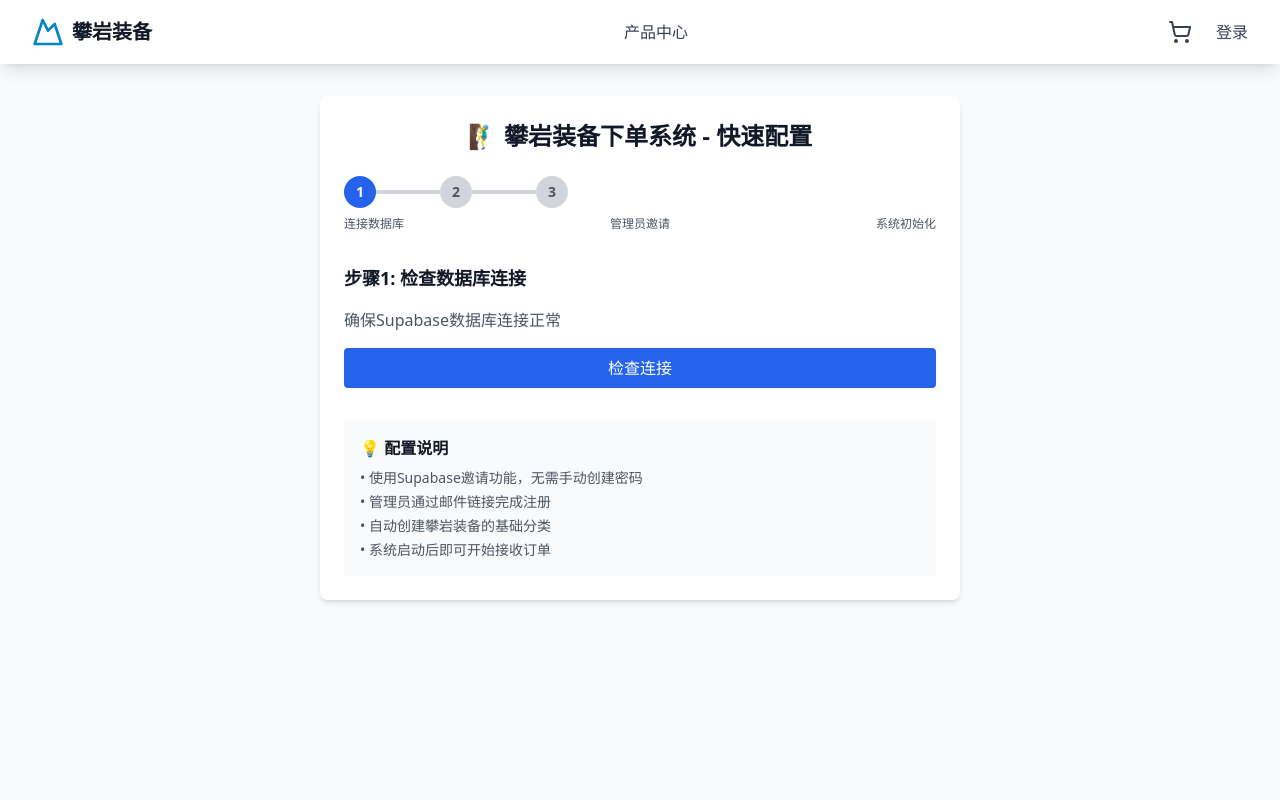
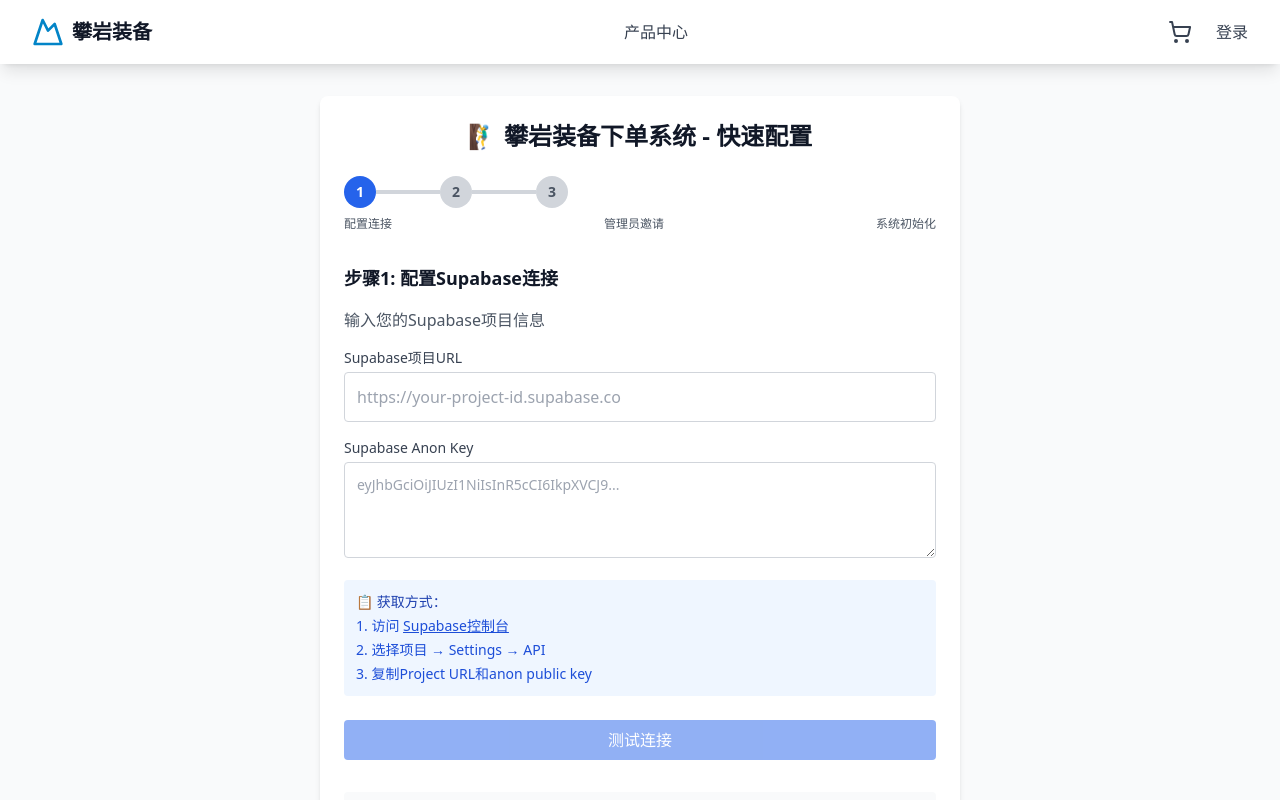
Before and after one commit to jiangqi-ai/TN-SCXD-5.0, a Next.js app: page /simple-setup in a window 1280 px wide. Shown: the top 800 px of the page. Built offline with nearby package versions, Linux system fonts and the light colour scheme; no server answers.

Commit message:
Allow direct Supabase configuration input in setup page - no Vercel config needed

```diff
--- a/app/simple-setup/page.tsx
+++ b/app/simple-setup/page.tsx
@@ -10,27 +10,37 @@
   const [setupComplete, setSetupComplete] = useState(false)
   const [message, setMessage] = useState('')
 
-  // 步骤1：检查Supabase连接
+  // 环境变量输入
+  const [supabaseUrl, setSupabaseUrl] = useState('')
+  const [supabaseKey, setSupabaseKey] = useState('')
+  const [customClient, setCustomClient] = useState(null)
+
+  // 步骤1：使用输入的环境变量连接
   const checkConnection = async () => {
+    if (!supabaseUrl || !supabaseKey) {
+      setMessage('请输入Supabase URL和密钥')
+      return
+    }
+
     setLoading(true)
     setMessage('')
 
-    if (!isSupabaseConfigured()) {
-      setMessage('❌ 请先在Vercel中配置Supabase环境变量')
-      setLoading(false)
-      return
-    }
+    try {
+      // 创建临时客户端测试连接
+      const { createClient } = await import('@supabase/supabase-js')
+      const testClient = createClient(supabaseUrl, supabaseKey)
 
-    try {
-      const supabase = createSupabaseClient()
-      const { data, error } = await supabase.from('profiles').select('count').limit(1)
+      // 测试连接
+      const { data, error } = await testClient.from('profiles').select('count').limit(1)
 
       if (error) throw error
 
+      // 保存客户端供后续使用
+      setCustomClient(testClient)
       setMessage('✅ Supabase连接成功！')
       setStep(2)
-    } catch (error) {
-      setMessage('❌ 连接失败，请检查配置')
+    } catch (error: any) {
+      setMessage(`❌ 连接失败: ${error.message}`)
     }
     setLoading(false)
   }
@@ -46,7 +56,8 @@
     setMessage('')
 
     try {
-      const supabase = createSupabaseClient()
+      // 使用之前创建的客户端
+      const supabase = customClient || createSupabaseClient()
 
       // 使用Supabase的邀请功能
       const { data, error } = await supabase.auth.admin.inviteUserByEmail(adminEmail, {
@@ -72,7 +83,7 @@
     setMessage('')
 
     try {
-      const supabase = createSupabaseClient()
+      const supabase = customClient || createSupabaseClient()
 
       // 创建基础分类
       const categories = [
@@ -164,7 +175,7 @@
               ))}
             </div>
                          <div className="flex justify-between text-xs text-gray-600 mt-2">
-              <span>连接数据库</span>
+               <span>配置连接</span>
                <span>管理员邀请</span>
                <span>系统初始化</span>
              </div>
@@ -174,16 +185,53 @@
           <div className="space-y-6">
             {step === 1 && (
               <div>
-                <h2 className="text-lg font-semibold mb-4">步骤1: 检查数据库连接</h2>
+                <h2 className="text-lg font-semibold mb-4">步骤1: 配置Supabase连接</h2>
                 <p className="text-gray-600 mb-4">
-                  确保Supabase数据库连接正常
+                  输入您的Supabase项目信息
                 </p>
+
+                <div className="space-y-4 mb-6">
+                  <div>
+                    <label className="block text-sm font-medium text-gray-700 mb-1">
+                      Supabase项目URL
+                    </label>
+                    <input
+                      type="url"
+                      value={supabaseUrl}
+                      onChange={(e) => setSupabaseUrl(e.target.value)}
+                      placeholder="https://your-project-id.supabase.co"
+                      className="w-full p-3 border border-gray-300 rounded"
+                    />
+                  </div>
+
+                  <div>
+                    <label className="block text-sm font-medium text-gray-700 mb-1">
+                      Supabase Anon Key
+                    </label>
+                    <textarea
+                      value={supabaseKey}
+                      onChange={(e) => setSupabaseKey(e.target.value)}
+                      placeholder="eyJhbGciOiJIUzI1NiIsInR5cCI6IkpXVCJ9..."
+                      className="w-full p-3 border border-gray-300 rounded h-24 text-sm"
+                    />
+                  </div>
+
+                  <div className="bg-blue-50 p-3 rounded text-sm">
+                    <p className="font-medium text-blue-800 mb-1">📋 获取方式：</p>
+                    <ol className="text-blue-700 space-y-1 list-decimal list-inside">
+                      <li>访问 <a href="https://supabase.com/dashboard" target="_blank" className="underline">Supabase控制台</a></li>
+                      <li>选择项目 → Settings → API</li>
+                      <li>复制Project URL和anon public key</li>
+                    </ol>
+                  </div>
+                </div>
+
                 <button
                   onClick={checkConnection}
-                  disabled={loading}
+                  disabled={loading || !supabaseUrl || !supabaseKey}
                   className="w-full bg-blue-600 text-white py-2 px-4 rounded hover:bg-blue-700 disabled:opacity-50"
                 >
-                  {loading ? '检查中...' : '检查连接'}
+                  {loading ? '连接中...' : '测试连接'}
                 </button>
               </div>
             )}
@@ -241,10 +289,10 @@
                      <div className="mt-8 p-4 bg-gray-50 rounded">
              <h3 className="font-semibold mb-2">💡 配置说明</h3>
              <ul className="text-sm text-gray-600 space-y-1">
-              <li>• 使用Supabase邀请功能，无需手动创建密码</li>
-              <li>• 管理员通过邮件链接完成注册</li>
+               <li>• 直接在页面输入Supabase配置，无需Vercel设置</li>
+               <li>• 使用Supabase邀请功能，管理员邮件注册</li>
                <li>• 自动创建攀岩装备的基础分类</li>
-              <li>• 系统启动后即可开始接收订单</li>
+               <li>• 配置完成即可开始接收订单</li>
              </ul>
            </div>
         </div>
```
Lines whose indentation alone changed are shown as unchanged.
